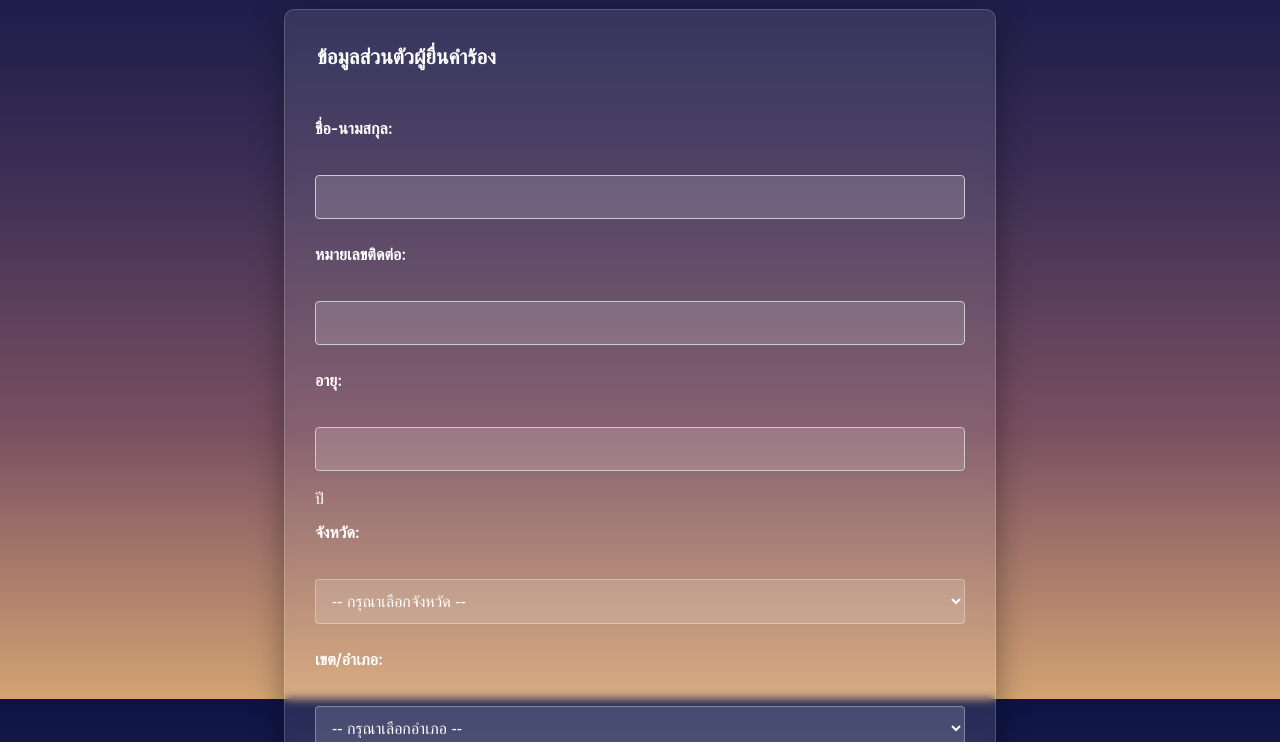
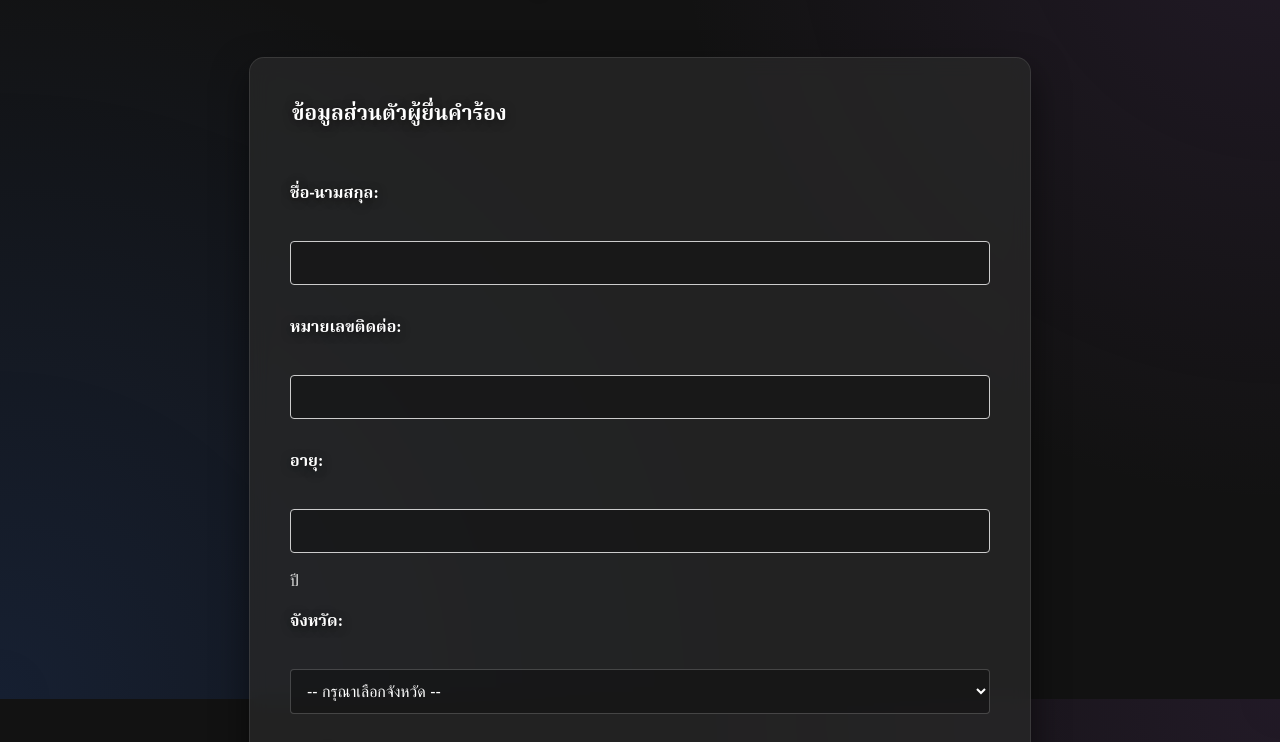
Before and after one commit to bellato8/reprint-form-project, a plain HTML site: page index.html in a window 1280 px wide. Shown: the part 101-843 px from the top of the page. Drawn offline with Linux system fonts and the light colour scheme.

Commit message:
Update style.css

```diff
--- a/style.css
+++ b/style.css
@@ -1,4 +1,4 @@
-/* --- General & Mobile-First Styling (คล้าย Google Forms) --- */
+/* --- General & Mobile-First Styling (เหมือนเดิม) --- */
 body {
     font-family: -apple-system, BlinkMacSystemFont, "Segoe UI", Roboto, Helvetica, Arial, sans-serif;
     margin: 0;
@@ -19,8 +19,8 @@ h1 {
     margin: 0;
 }
 
-p {
-    margin: 0.5em 0;
+main {
+    padding-bottom: 40px;
 }
 
 form {
@@ -70,18 +70,19 @@ select {
     border: 1px solid #ccc;
     box-sizing: border-box;
     font-size: 1em;
-    transition: border-color 0.2s;
+    transition: border-color 0.2s, box-shadow 0.2s;
 }
 
 input:focus, select:focus, textarea:focus {
     border-color: #1a73e8;
     outline: none;
+    box-shadow: 0 0 0 2px rgba(26, 115, 232, 0.2);
 }
 
 button[type="submit"] {
     width: 100%;
     padding: 15px;
-    background-color: #1a73e8; /* Google blue */
+    background-color: #1a73e8;
     color: white;
     border: none;
     border-radius: 4px;
@@ -101,42 +102,63 @@ canvas {
     border-radius: 4px;
 }
 
-/* --- Desktop Styling (Theme: Desert & Starry Sky) --- */
+/* --- NEW Professional Desktop Styling (หน้าจอคอมพิวเตอร์) --- */
 @media (min-width: 768px) {
+    /* ใช้ฟอนต์ที่ดูสง่างามจาก Google Fonts */
+    @import url('https://fonts.googleapis.com/css2?family=Noto+Serif+Thai:wght@400;700&family=Poppins:wght@300;400&display=swap');
+
     body {
-        background: linear-gradient(to bottom, #0c1445, #3a2d54, #7a5061, #d4a373);
+        font-family: 'Poppins', sans-serif; /* ฟอนต์เนื้อหาดูทันสมัยแต่อ่านง่าย */
+        background-color: #121212; /* พื้นหลังสีดำเข้ม */
+        background-image: radial-gradient(circle at top right, rgba(121, 68, 154, 0.15), transparent 40%),
+                          radial-gradient(circle at bottom left, rgba(45, 108, 229, 0.15), transparent 50%);
+        color: #e0e0e0;
         background-attachment: fixed;
     }
 
-    form {
-        border: 1px solid rgba(255, 255, 255, 0.18);
-        box-shadow: 0 8px 32px 0 rgba(0, 0, 0, 0.37);
-        backdrop-filter: blur(5px);
-        -webkit-backdrop-filter: blur(5px);
-        background: rgba(255, 255, 255, 0.1);
-        border-radius: 10px;
-        color: #fff;
+    header, h1, legend, label {
+        font-family: 'Noto Serif Thai', serif; /* ฟอนต์หัวข้อเป็นแบบมีเชิง ดูหรูหรา */
+        color: #ffffff;
+        text-shadow: 0 2px 10px rgba(0, 0, 0, 0.5);
     }
 
-    h1, legend, label, p {
-        color: #fff;
+    form {
+        width: 80%; /* ลดความกว้างฟอร์มลง */
+        max-width: 700px;
+        margin: 60px auto; /* เพิ่มระยะห่างด้านบนและล่าง */
+        border: 1px solid rgba(255, 255, 255, 0.1);
+        box-shadow: 0 15px 35px rgba(0, 0, 0, 0.5);
+        backdrop-filter: blur(10px);
+        -webkit-backdrop-filter: blur(10px);
+        background: rgba(40, 40, 40, 0.75);
+        border-radius: 15px;
+        padding: 40px;
     }
 
     input, select, textarea {
-        background: rgba(255, 255, 255, 0.15);
-        border: 1px solid rgba(255, 255, 255, 0.3);
-        color: #fff;
+        background: rgba(0, 0, 0, 0.3);
+        border: 1px solid rgba(255, 255, 255, 0.2);
+        color: #ffffff;
+        font-family: 'Poppins', sans-serif;
     }
 
-    input::placeholder { /* For future use */
-        color: rgba(255, 255, 255, 0.7);
+    input:focus, select:focus, textarea:focus {
+        border-color: #c0a07b; /* สีทองเป็น Accent color */
+        box-shadow: 0 0 0 2px rgba(192, 160, 123, 0.3);
     }
 
     button[type="submit"] {
-        background-color: rgba(212, 163, 115, 0.8);
+        background: linear-gradient(45deg, #c0a07b, #d4af8c); /* ไล่สีทอง */
+        color: #121212;
+        font-family: 'Noto Serif Thai', serif;
+        font-weight: 700;
+        letter-spacing: 1px;
+        border-radius: 8px;
+        box-shadow: 0 4px 15px rgba(0, 0, 0, 0.2);
     }
 
     button[type="submit"]:hover {
-        background-color: rgba(212, 163, 115, 1);
+        transform: translateY(-2px);
+        box-shadow: 0 6px 20px rgba(0, 0, 0, 0.3);
     }
 }
```
